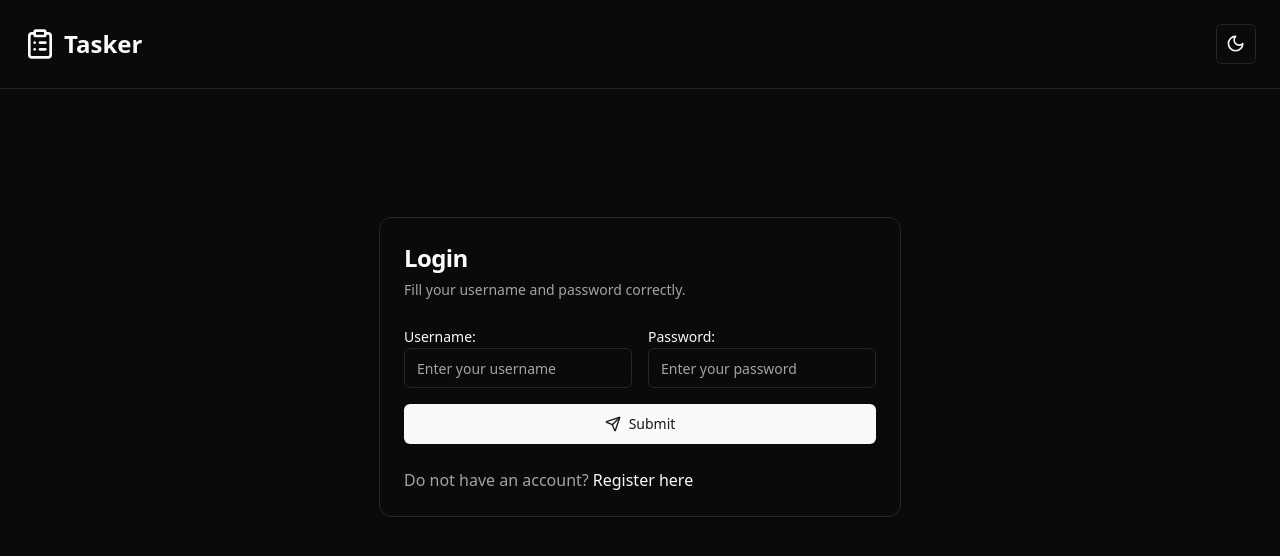
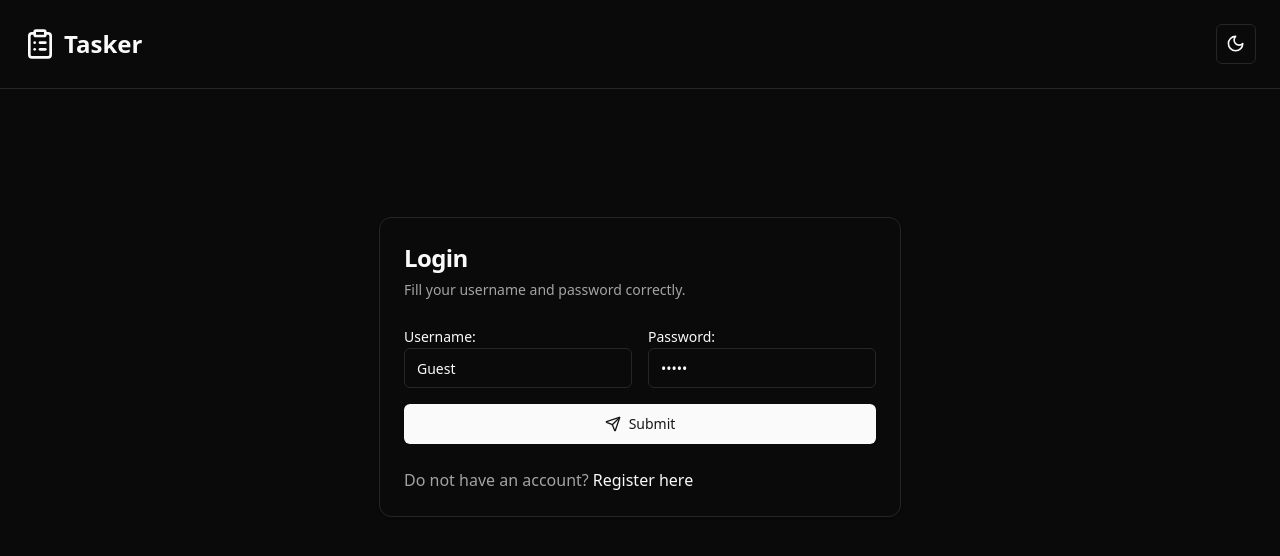
Before and after one commit to azeemuddinaziz/tasker, a Next.js app: page /login in a window 1280 px wide. Shown: the top 556 px of the page. Built offline with nearby package versions, Linux system fonts and the light colour scheme.

Commit message:
fix: set default values for username and password in Login form

```diff
--- a/src/app/login/page.tsx
+++ b/src/app/login/page.tsx
@@ -25,8 +25,8 @@ type FormData = {
 
 const Login = () => {
   const [formData, setFormData] = useState<FormData>({
-    username: "",
-    password: "",
+    username: "Guest",
+    password: "Guest",
   });
   const [error, setError] = useState<string | null>(null); // Error state type
   const [isLoading, setIsLoading] = useState(false);
@@ -88,6 +88,7 @@ const Login = () => {
                 <Input
                   type="text"
                   id="username"
+                  defaultValue="Guest"
                   placeholder="Enter your username"
                   className="focus-visible:ring-transparent w-full"
                   onChange={(e) =>
@@ -102,6 +103,7 @@ const Login = () => {
                 <Input
                   type="password"
                   id="password"
+                  defaultValue="Guest"
                   placeholder="Enter your password"
                   className="focus-visible:ring-transparent w-full"
                   onChange={(e) =>
```
